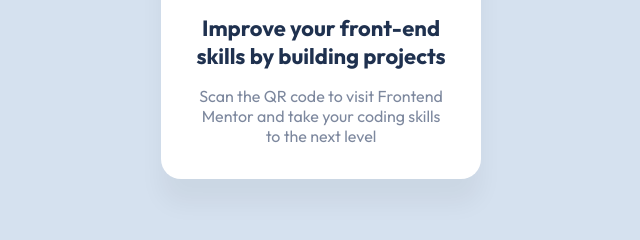
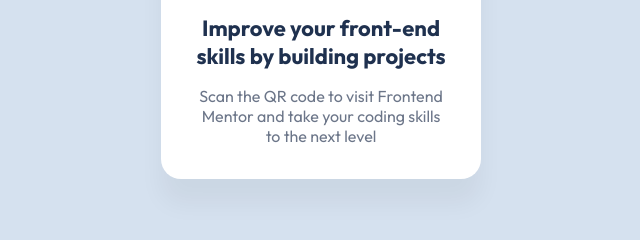
Before and after one commit to Dacardonac/fem-qr-code-component, a website built with Vite: page index.html in a window 1280 px wide. Shown: the part 430-670 px from the top of the page, 319-959 px from the left. Built offline with nearby package versions, Linux system fonts and the light colour scheme.

Commit message:
Improve and fix a11y

```diff
--- a/assets/styles.scss
+++ b/assets/styles.scss
@@ -8,7 +8,7 @@
 :root {
     --White: #FFFFFF;
     --light-grey: #D5E1EF;
-    --grey: #7D889E;
+    --grey: #6C7689;
     --dark-navy: #1F314F;
     --blue-shade: #3685FF;
     --blue: #2C7DFA;
--- a/index.html
+++ b/index.html
@@ -4,16 +4,16 @@
 <head>
   <meta charset="UTF-8" />
   <meta name="viewport" content="width=device-width, initial-scale=1.0" />
-  <meta name="description" content=""/>
+  <meta name="description" content="Frontend Mentor Challenge to practice HTML and CSS" />
   <meta name="keywords" content="Frontend, Frontendmentor, HTML, CSS, Vite, Sass, Challenge, Card, Daniel, Alejandro, Cano, Cardona">
-  <meta name="sitedomain" content="https://example.com/"/>
-  <meta name="organization" content="Frontend Mentor"/>
-  <meta name="author" content="Daniel Alejandro Cano Cardona"/>
-  <meta name="designer" content="Frontend Mentor"/>
+  <meta name="sitedomain" content="https://example.com/" />
+  <meta name="organization" content="Frontend Mentor" />
+  <meta name="author" content="Daniel Alejandro Cano Cardona" />
+  <meta name="designer" content="Frontend Mentor" />
   <meta name="copyright" content="© 2024 Frontend Mentor. Todos los derechos reservados">
-  <meta name="robots" content="index,follow"/>
-  <meta name="googlebot" content="index,follow"/>
-  <meta name="revisit-after" content="15days"/>
+  <meta name="robots" content="index,follow" />
+  <meta name="googlebot" content="index,follow" />
+  <meta name="revisit-after" content="15days" />
   <link rel="icon" type="image/png" sizes="32x32" href="./public/images/favicon-32x32.png" />
   <link rel="preconnect" href="https://fonts.googleapis.com">
   <link rel="preconnect" href="https://fonts.gstatic.com" crossorigin>
```
